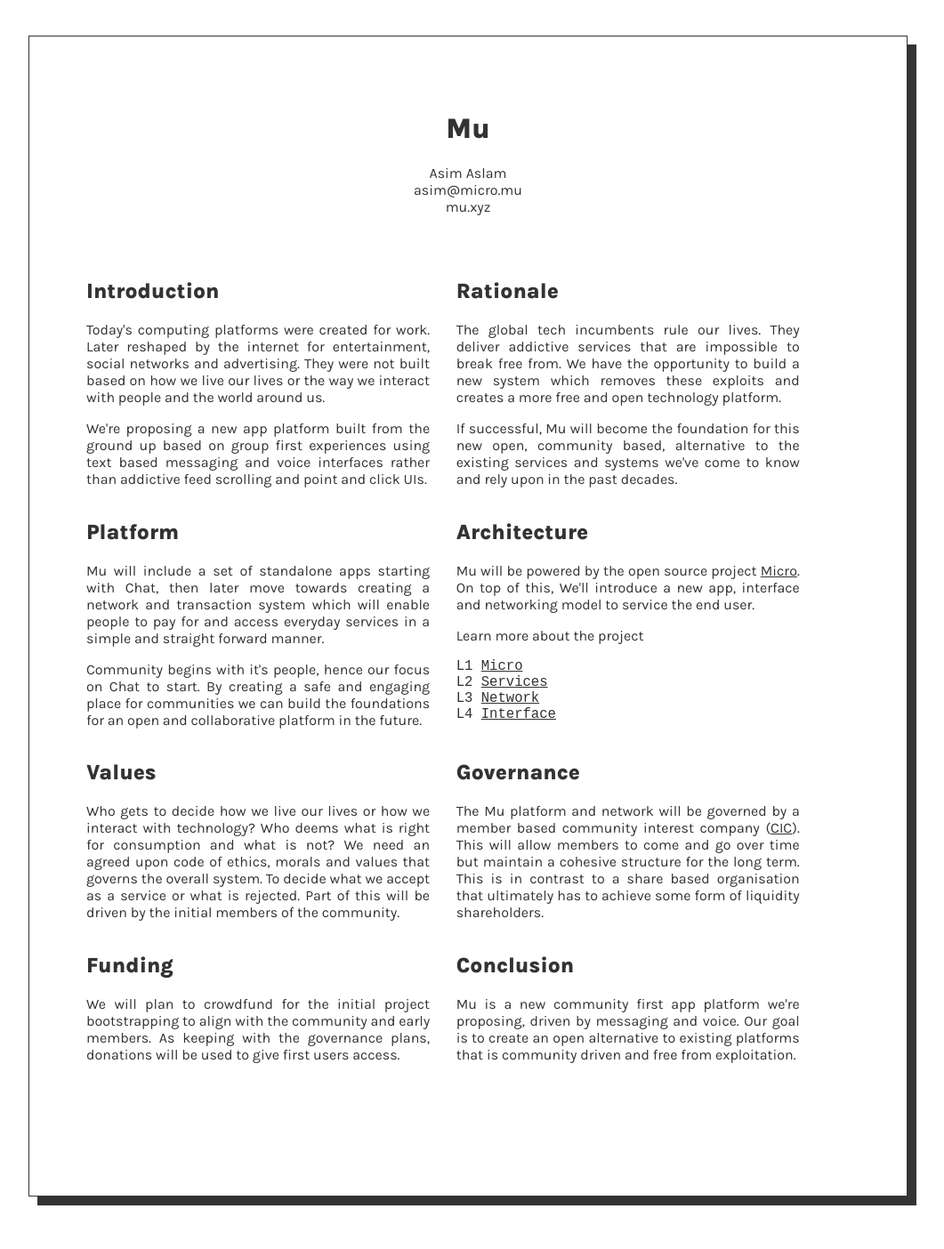
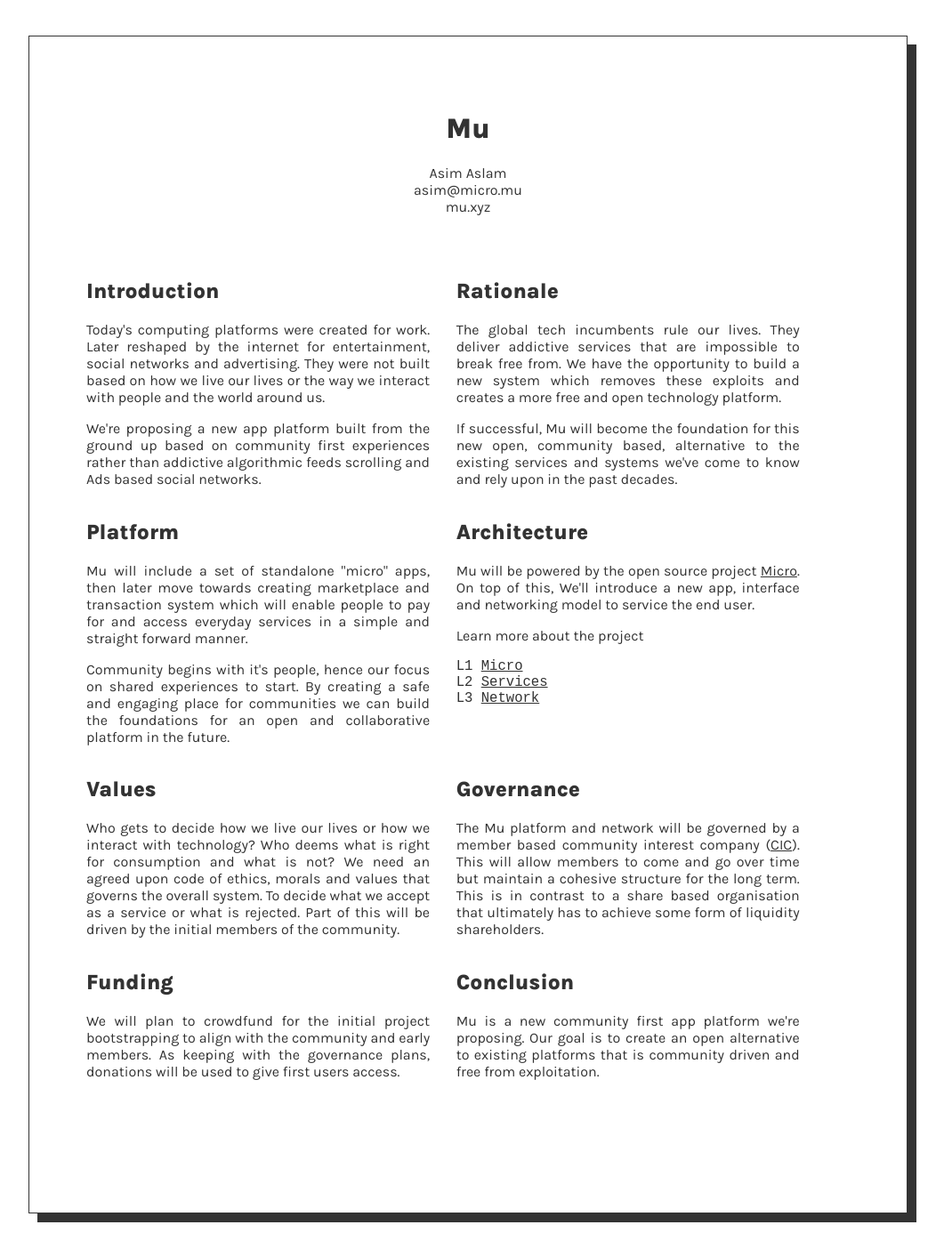
Before and after one commit to muxyz/website, a Jekyll site: the page built from proposal.md, in a window 1280 px wide. Shown: the whole page at 89% size, without its empty margins (114-1175 px from the left). Built offline with Jekyll 4.4.1, drawn with Linux system fonts in a browser that asks for light colours.

Commit message:
Update proposal.md

```diff
--- a/proposal.md
+++ b/proposal.md
@@ -16,8 +16,7 @@ for entertainment, social networks and advertising. They were not built based on
 lives or the way we interact with people and the world around us.
 </p>
 
-<p>We're proposing a new app platform built from the ground up based on group first experiences
-using text based messaging and voice interfaces rather than addictive feed scrolling and point and click UIs.
+<p>We're proposing a new app platform built from the ground up based on community first experiences rather than addictive algorithmic feeds scrolling and Ads based social networks.
 </p>
 </div>
 
@@ -39,12 +38,11 @@ we've come to know and rely upon in the past decades.
 <div id="blurb">
 <h2>Platform</h2>
 
-<p>Mu will include a set of standalone apps starting with Chat, then later move towards creating a
-network and transaction system which will enable people to pay for and access everyday services
+<p>Mu will include a set of standalone "micro" apps, then later move towards creating marketplace and transaction system which will enable people to pay for and access everyday services
 in a simple and straight forward manner.
 </p>
 <p>
-Community begins with it's people, hence our focus on Chat to start. By creating
+Community begins with it's people, hence our focus on shared experiences to start. By creating
 a safe and engaging place for communities we can build the foundations for an open and collaborative
 platform in the future.
 </p>
@@ -64,7 +62,6 @@ platform in the future.
     <li>L1 <a href="/micro">Micro</a></li>
     <li>L2 <a href="/services">Services</a></li>
     <li>L3 <a href="/network">Network</a></li>
-    <li>L4 <a href="/interface">Interface</a></li>
   </ul>
   <br>
 </div>
@@ -103,6 +100,6 @@ be used to give first users access.
 
 <div id="blurb">
 <h2>Conclusion</h2>
-Mu is a new community first app platform we're proposing, driven by messaging and  voice. Our goal is to create an
+Mu is a new community first app platform we're proposing. Our goal is to create an
 open alternative to existing platforms that is community driven and free from exploitation.
 </div>
```
